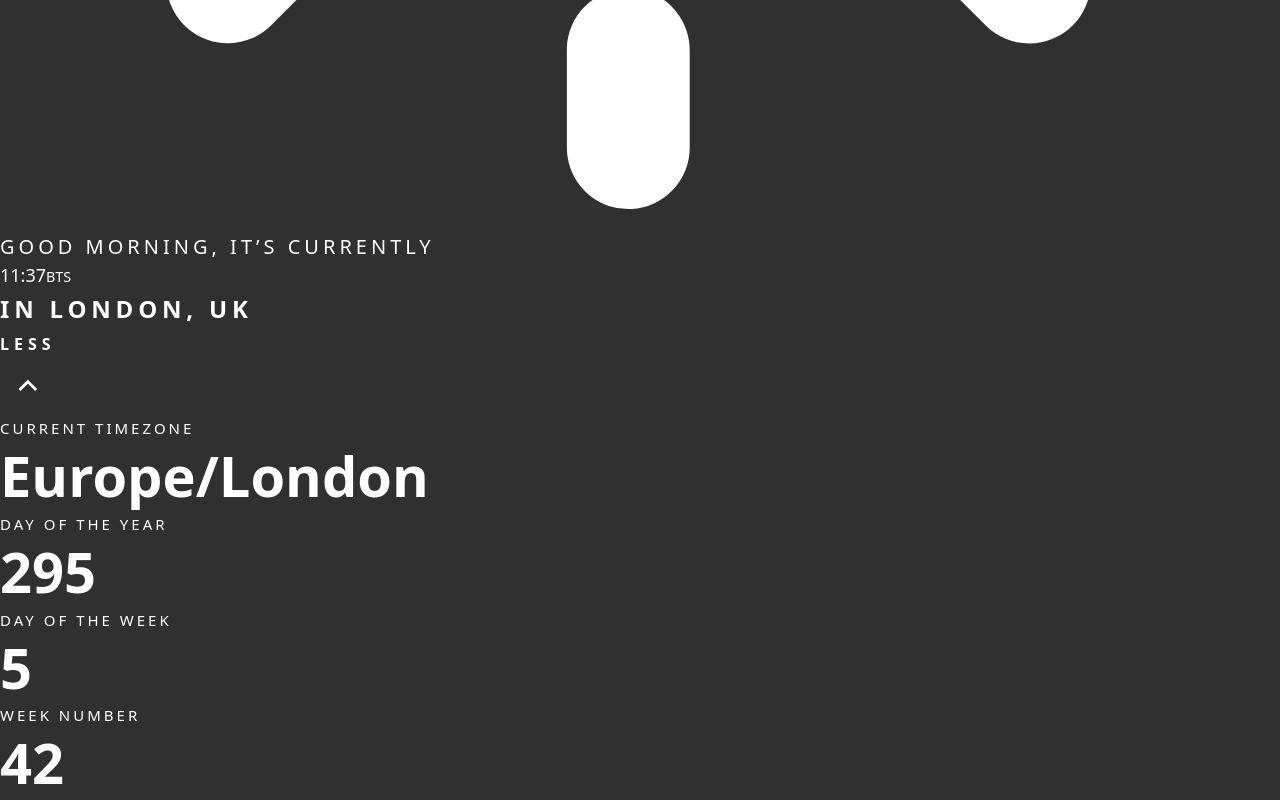
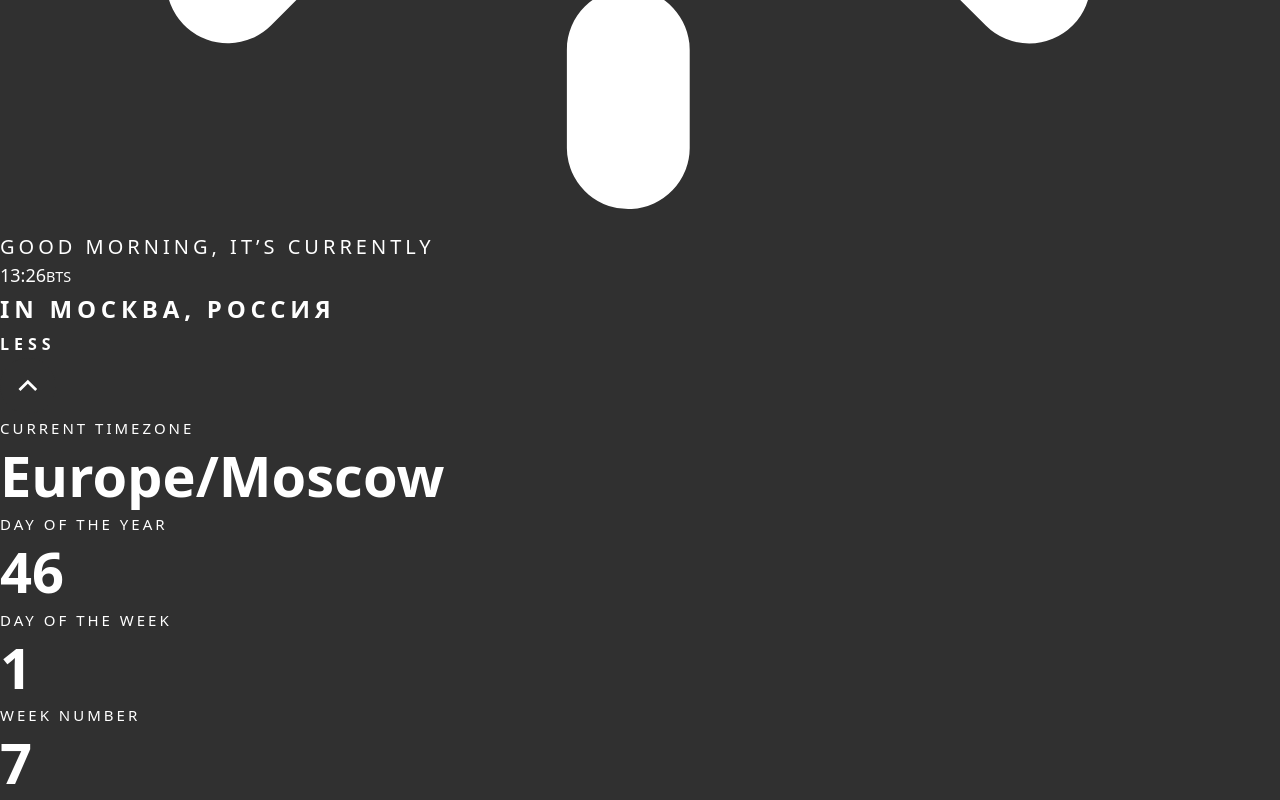
Before and after one commit to p1t1ch/fm-clock-app, a Gatsby site: page / in a window 1280 px wide. Shown: the part 1103-1903 px from the top of the page. Built offline with nearby package versions, Linux system fonts and the light colour scheme; Gatsby itself is replaced by a stand-in of ours.

Commit message:
add static data

```diff
--- a/src/components/Panel/index.tsx
+++ b/src/components/Panel/index.tsx
@@ -1,23 +1,21 @@
 import React from 'react'
+import { TimeData } from '@/pages/index'
 
 interface PanelProps extends React.HTMLProps<HTMLDivElement> {
-  timezone: string
-  weekDay: number
-  weekNumber: number
-  yearDay: number
+  time?: TimeData
 }
 
-function Panel({ timezone, weekDay, weekNumber, yearDay, className = '', ...props }: PanelProps) {
+function Panel({ time, className = '', ...props }: PanelProps) {
   return (
     <section className={`${className}`} {...props}>
       <div className="h6">Current timezone</div>
-      <div className="h2">{timezone}</div>
+      <div className="h2">{time ? time.timezone : '–'}</div>
       <div className="h6">Day of the year</div>
-      <div className="h2">{yearDay}</div>
+      <div className="h2">{time ? time.day_of_year : '–'}</div>
       <div className="h6">Day of the week</div>
-      <div className="h2">{weekDay}</div>
+      <div className="h2">{time ? time.day_of_week : '–'}</div>
       <div className="h6">Week number</div>
-      <div className="h2">{weekNumber}</div>
+      <div className="h2">{time ? time.week_number : '–'}</div>
     </section>
   )
 }
--- a/src/components/Time/index.tsx
+++ b/src/components/Time/index.tsx
@@ -1,10 +1,11 @@
 import React from 'react'
 import { ReactComponent as Sun } from '@/icons/sun.svg'
 // import { ReactComponent as Moon } from '@/icons/moon.svg'
+import { TimeData, GeolocationData } from '@/pages/index'
 
 interface TimeProps extends React.HTMLProps<HTMLDivElement> {
-  time: string
-  location: string
+  time?: TimeData
+  geolocation?: GeolocationData
 }
 
 // - Change the greeting depending on the time of day. It should say:
@@ -15,17 +16,21 @@ interface TimeProps extends React.HTMLProps<HTMLDivElement> {
 //   - The sun icon and the daytime background image between 5am and 6pm
 //   - The moon icon and the nighttime background image between 6pm and 5am
 
-function Time({ time, location, className = '', ...props }: TimeProps) {
+function Time({ time, geolocation, className = '', ...props }: TimeProps) {
+  const date = time && new Date(time.datetime)
+
   return (
     <div className={`${className}`} {...props}>
       <div className="h4">
         <Sun /> Good morning, it’s currently
       </div>
       <div>
-        <time dateTime={time}>11:37</time>
+        <time dateTime={time?.datetime}>
+          {date ? date.getHours() : '00'}:{date ? date.getMinutes() : '00'}
+        </time>
         <small>BTS</small>
       </div>
-      <div className="h3">In {location}</div>
+      <div className="h3">{geolocation ? `In ${geolocation.city}, ${geolocation.country_name}` : '&nbsp;'}</div>
     </div>
   )
 }
--- a/src/pages/index.tsx
+++ b/src/pages/index.tsx
@@ -1,4 +1,4 @@
-import React from 'react'
+import React, { useEffect, useState } from 'react'
 import Seo from '@/components/Seo'
 import Comment from '@/components/Comment'
 import Time from '@/components/Time'
@@ -10,20 +10,63 @@ import Button from '@/components/Button'
 // - [Programming Quotes API](https://programming-quotes-api.herokuapp.com/) to generate random programming quotes.
 //     - If the Programming Quotes API doesn't work, [here's a good alternative quote API](https://github.com/lukePeavey/quotable) you can use instead. It's not programming specific, but it will do the trick.
 
+export interface TimeData {
+  datetime: string
+  timezone: string
+  day_of_week: number
+  day_of_year: number
+  week_number: number
+}
+
+export interface GeolocationData {
+  country_name: string
+  city: string
+}
+
+export interface CommentData {
+  text: string
+  author: string
+}
+
 function IndexPage() {
+  const [time, setTime] = useState<TimeData>()
+  const [geolocation, setGeolocation] = useState<GeolocationData>()
+  const [comment, setComment] = useState<CommentData>()
+
+  useEffect(() => {
+    // http://worldtimeapi.org/api/ip
+    setTime({
+      datetime: '2021-02-15T16:26:10.208788+03:00',
+      timezone: 'Europe/Moscow',
+      day_of_week: 1,
+      day_of_year: 46,
+      week_number: 7,
+    })
+    // https://freegeoip.app/json/
+    setGeolocation({
+      country_name: 'Россия',
+      city: 'Москва',
+    })
+    // https://raw.githubusercontent.com/skolakoda/programming-quotes-api/master/backup/quotes.json
+    // json = json[Math.floor(Math.random() * (json.length + 1))];
+    // { text: json["en"], author: json["author"] }
+    setComment({
+      text:
+        'The science of operations, as derived from mathematics more especially, is a science of itself, and has its own abstract truth and value.',
+      author: 'Ada Lovelace',
+    })
+  }, [])
+
   return (
     <div>
       <Seo title="Frontend Mentor: Clock app" />
       <main>
         <section>
-          <Comment author="Ada Lovelace">
-            The science of operations, as derived from mathematics more especially, is a science of itself, and has its
-            own abstract truth and value.
-          </Comment>
-          <Time time="2020-01-14T11:37" location="London, UK" />
+          {comment && <Comment author={comment.author}>{comment.text}</Comment>}
+          <Time time={time} geolocation={geolocation} />
           <Button isActive />
         </section>
-        <Panel timezone="Europe/London" yearDay={295} weekDay={5} weekNumber={42} />
+        <Panel time={time} />
       </main>
     </div>
   )
```
